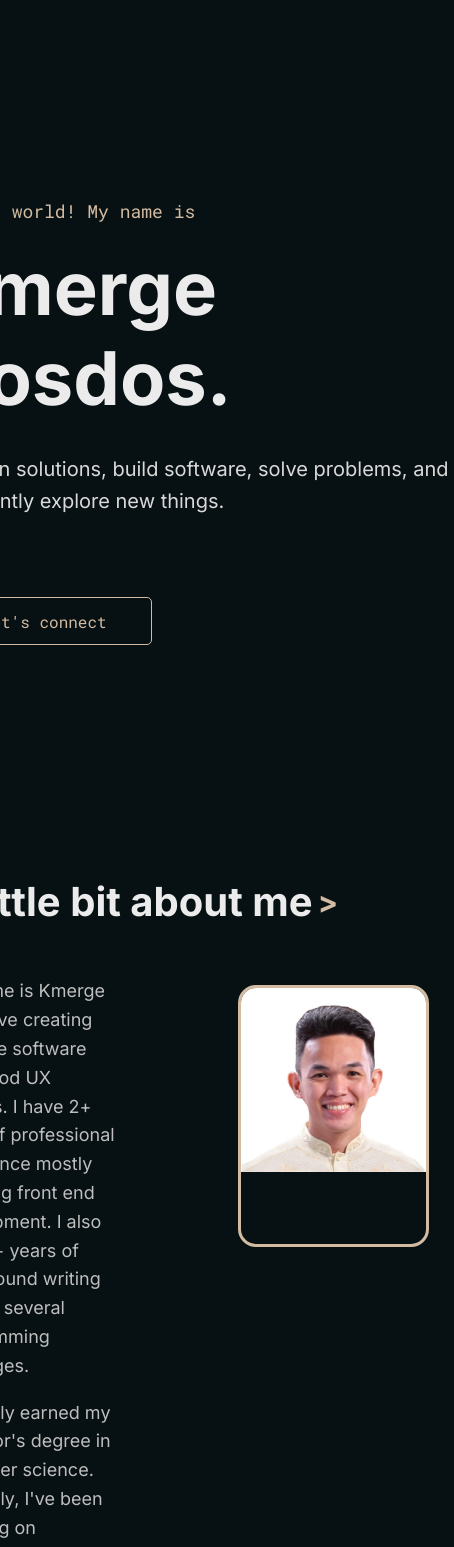
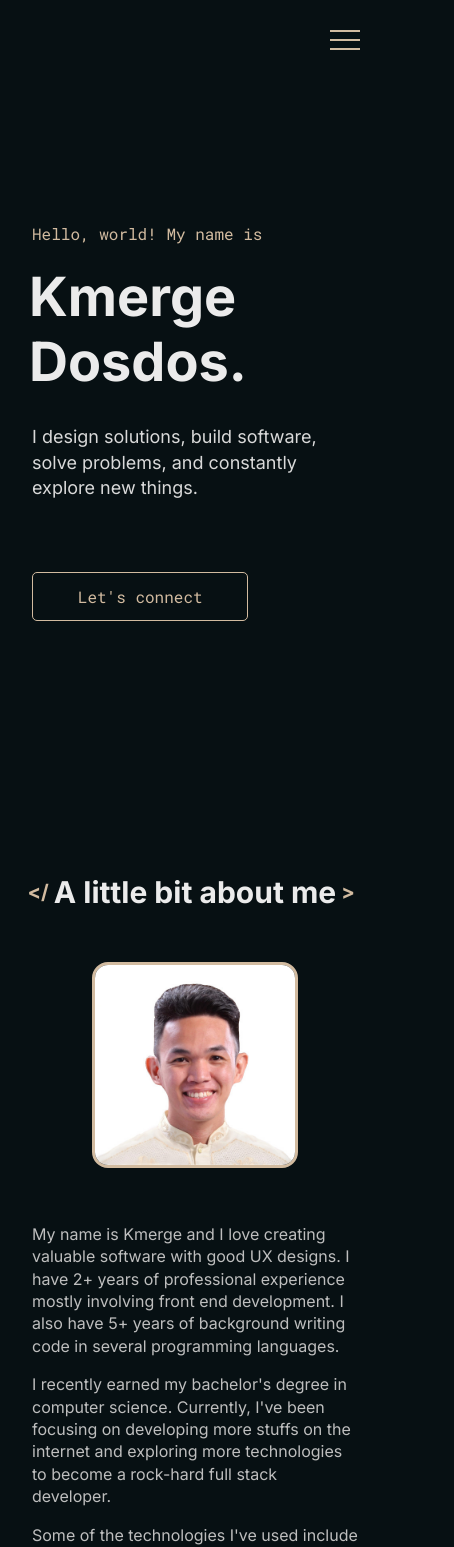
Before and after one commit to kmergedosdos/kmergedosdos.github.io, a React (Create React App) app: page / in a window 390 px wide. Shown: the top 1547 px of the page, 454 px wide, since content can reach past the window. Built offline with nearby package versions, Linux system fonts and the light colour scheme; the HTML template or start-up script is replaced by a standard one.

Commit message:
responsive design

```diff
--- a/src/components/Menubar/index.css
+++ b/src/components/Menubar/index.css
@@ -44,19 +44,36 @@
   text-decoration: underline;
 }
 
+@media (max-width: 900px) {
+  .menubar {
+    top: 50px;
+    right: 50px;
+  }
+}
+
+@media (max-width: 600px) {
+  .menubar {
+    top: 30px;
+    right: 30px;
+  }
+  .menubar__card {
+    min-width: 250px;
+  }
+}
+
 
 /* ICON */
 
 .hamburger {
-  width: 40px;
-  height: 30px;
+  width: 30px;
+  height: 20px;
   position: relative;
   cursor: pointer;
 }
 
 .hamburger__top, .hamburger__mid, .hamburger__bot {
   width: 100%;
-  height: 3px;
+  height: 2px;
   background-color: var(--primary);
   position: absolute;
   transition: all 0.275s ease-in-out;
@@ -107,7 +124,7 @@
     top: 50%;
     transform: translateY(-50%);
     transform: rotate(215deg);
-    width: 45px;
+    width: 35px;
   }
 }
 @keyframes hamburger__bot--open-animation {
@@ -122,7 +139,7 @@
     top: 50%;
     transform: translateY(-50%);
     transform: rotate(-215deg);
-    width: 45px;
+    width: 35px;
   }
 }
 
@@ -141,7 +158,7 @@
     top: 50%;
     transform: translateY(-50%);
     transform: rotate(215deg);
-    width: 45px;
+    width: 35px;
   }
   50% {
     top: 50%;
@@ -156,7 +173,7 @@
     top: 50%;
     transform: translateY(-50%);
     transform: rotate(-215deg);
-    width: 45px;
+    width: 35px;
   }
   50% {
     top: 50%;
--- a/src/components/Menubar/index.jsx
+++ b/src/components/Menubar/index.jsx
@@ -15,7 +15,7 @@ function Menubar() {
       <div className="menubar__card-container">
         <div className="menubar__card">
           <div className={`menubar__card__item menubar__card__item--${isOpen ? 'open': 'close'}`}>
-            <a href="">Check out my works</a>
+            <a href="#projects">Check out my works</a>
           </div>
           <div className={`menubar__card__item menubar__card__item--${isOpen ? 'open': 'close'}`}>
             <a href="../../assets/KmergeBoimilleyrDosdos-Resume.pdf" download>Download my resume</a>
--- a/src/containers/About/index.css
+++ b/src/containers/About/index.css
@@ -10,11 +10,13 @@
 
 .about__content {
   display: flex;
-  gap: 5em;
+  gap: 1em;
 }
 
 .about__content__text {
-  width: 50%;
+  /* width: 70%; */
+  flex: 1;
+  max-width: 30em;
 }
 
 .about__content__text__skills {
@@ -36,3 +38,31 @@
 .about__content__image img {
   width: 100%;
 }
+
+@media (min-width: 1200px) {
+  .about__content__image {
+    transform: translateX(50px);
+  }
+}
+
+@media (max-width: 1200px) {
+  .about__content__image {
+    width: 200px;
+    height: 200px;
+    transform: translateX(20px);
+  }
+}
+
+@media (max-width: 900px) {
+  .about__header {
+    width: fit-content;
+    margin: 1em auto;
+  }
+  .about__content {
+    flex-direction: column-reverse;
+  }
+  .about__content__image {
+    margin: 1.4em auto;
+    transform: translateX(0);
+  }
+}
--- a/src/containers/Home/index.css
+++ b/src/containers/Home/index.css
@@ -15,4 +15,17 @@
 .home__subheader {
   margin-top: 3rem;
   margin-bottom: 4em;
+  max-width: 30em;
 }
+
+@media (max-width: 768px) {
+  .home__subheader {
+    max-width: 25em;
+  }
+}
+
+@media (max-width: 600px) {
+  .home__subheader {
+    max-width: 23em;
+  }
+}
--- a/src/containers/Home/index.jsx
+++ b/src/containers/Home/index.jsx
@@ -6,7 +6,7 @@ function Home() {
     <section className='home'>
       <code>Hello, world! My name is</code>
       <h1 className='home__header'>Kmerge Dosdos.</h1>
-      <h4 className='home__subheader'>I design solutions, build software, solve problems, and <br/> constantly explore new things.</h4>
+      <h4 className='home__subheader'>I design solutions, build software, solve problems, and constantly explore new things.</h4>
       <button className="btn">Let's connect</button>
     </section>
   )
--- a/src/containers/Projects/index.jsx
+++ b/src/containers/Projects/index.jsx
@@ -3,7 +3,7 @@ import './index.css'
 
 function Projects() {
   return (
-    <section className="projects">
+    <section className="projects" id='projects'>
       <h2 className="projects__header">
         Recent projects I've done
       </h2>
--- a/src/index.css
+++ b/src/index.css
@@ -15,6 +15,7 @@
 
 html {
   font-size: 10px;
+  scroll-behavior: smooth;
 }
 
 body {
@@ -101,3 +102,43 @@ p {
   color: var(--primary--lighter);
   border-color: var(--primary--lighter);
 }
+
+@media (max-width: 1200px) {
+  h1 {
+    font-size: 6.4rem;
+  }
+}
+
+@media (max-width: 768px ) {
+  body {
+    font-size: 1.6rem;
+  }
+  h1 {
+    font-size: 5.4rem;
+  }
+
+  h2 {
+    font-size: 3rem;
+  }
+
+  h2::before {
+    font-size: 2rem;
+  }
+
+  h2::after {
+    font-size: 2rem;
+  }
+
+  h3 {
+    font-size: 2.6rem;
+  }
+
+  h4 {
+    font-size: 1.8rem;
+    line-height: 1.4em;
+  }
+
+  p {
+    line-height: 1.4em;
+  }
+}
--- a/src/layouts/index.css
+++ b/src/layouts/index.css
@@ -17,3 +17,28 @@
   /* width: 80%; */
   flex: 1;
 }
+
+@media (max-width: 1200px) {
+  .layout__navbar, .layout__menubar {
+    width: 100px;
+  }
+}
+
+@media (max-width: 900px) {
+  .layout {
+    display: block;
+    padding: 0 8em;
+  }
+}
+
+@media (max-width: 768px) {
+  .layout {
+    padding: 0 5em;
+  }
+}
+
+@media (max-width: 600px) {
+  .layout {
+    padding: 0 2em;
+  }
+}
```
